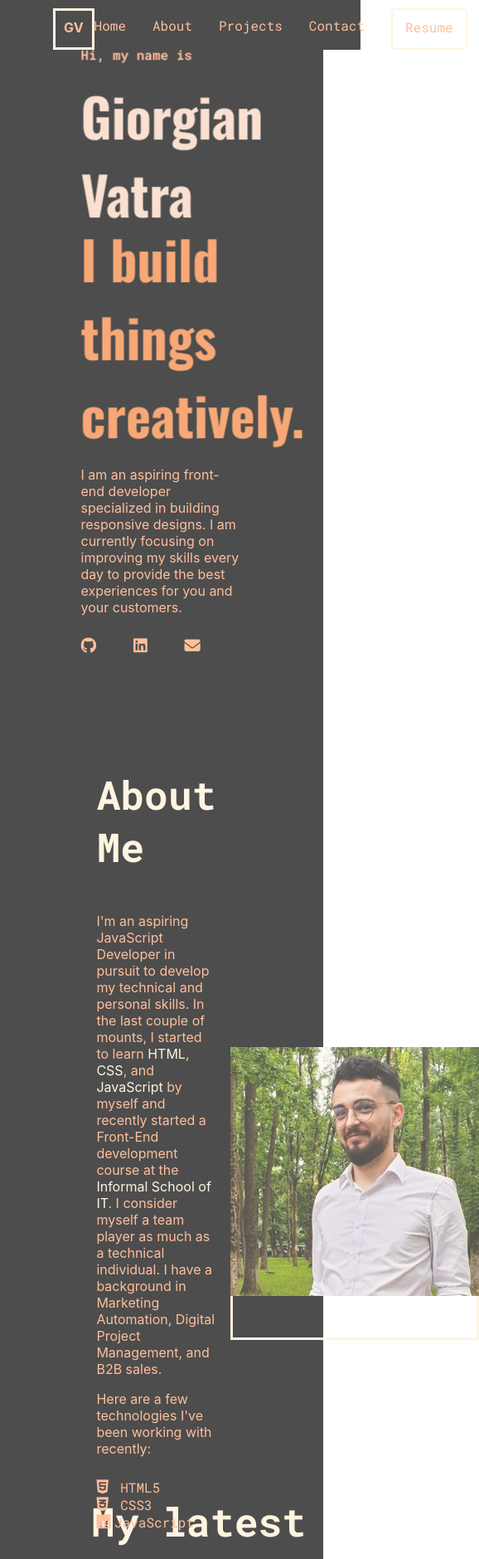
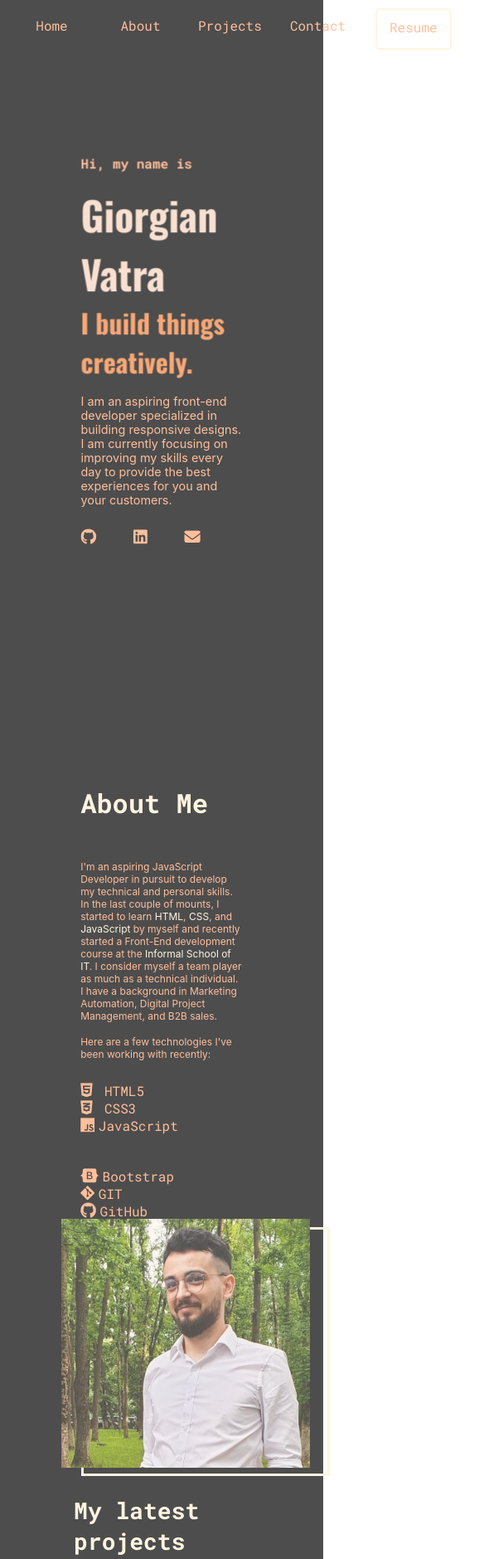
Before and after one commit to giorgianvatra/portofolio-, a plain HTML site: page index.html in a window 390 px wide. Shown: the top 1879 px of the page at 83% size, 578 px wide, since content can reach past the window. Drawn offline with nearby package versions, Linux system fonts and the light colour scheme.

Commit message:
homework done

```diff
--- a/index.html
+++ b/index.html
@@ -16,19 +16,19 @@
         <section class="home page" id="home">
 
             <!-- Navbar -->
-            <nav class="nav-bar animated bounceInLeft">
+            <nav class="nav-bar ">
                 <div class="logo bright-color">
                     <p>GV</p>
                 </div>
 
                 <ul class="link-section" id="home">
-                    <li class="Home animated bounceInLeft">
+                    <li class="Home">
                        <a href="#home"> Home</a>
                     </li>
                    <li class="about"><a href="#about"> About</a></li>
-                   <li class="projects"><a href="#projects">Projects</a></li>
+                   <li class="nav-projects"><a href="#projects">Projects</a></li>
                    <li class="contact-button"><a href="#contact">Contact</a></li>
-                   <a href="./cv/CV_Giorgian Vatra.pdf" target="_blank" class="resume-button bright-color">Resume</a>
+                   <a href="/cv/CV_Giorgian Vatra.pdf" target="_blank" class="resume-button bright-color">Resume</a>
                 </ul>
             </nav>
 
--- a/style.css
+++ b/style.css
@@ -9,6 +9,21 @@
   --hover-efect: #fff4e084;
   --orange: #ffbf9b;
   --red: #b46060;
+}
+
+::-webkit-scrollbar {
+  background-color: var(--background);
+  width: 5px;
+}
+
+::-webkit-scrollbar-thumb {
+  background-color: var(--beige);
+  border-radius: 10px;
+}
+
+
+::-webkit-scrollbar-thumb:hover {
+  background-color: var(--beige);
 }
 html{
     scroll-behavior: smooth;
@@ -40,7 +55,7 @@ p {
   color: var(--orange);
   max-width: 100vw;
   min-height: 100vh;
-  padding: 2rem 4rem;
+  padding: 2rem 2rem;
   transition: 0.33s;
 }
 .page {
@@ -71,8 +86,10 @@ p {
   z-index: 11;
   width: 95%;
   padding-top: 10px;
-  height: 60px
+  height: 55px
 }
+
+
 
 .nav-bar p {
   color: var(--orange);
@@ -83,11 +100,40 @@ p {
   font-weight: bold;
   font-size: 1.5;
 }
+
 .link-section {
   display: flex;
   flex-direction: row;
   gap: 2rem;
   list-style: none;
+}
+
+@media (max-width: 850px){
+  .nav-bar{
+    left: 0;
+  }
+
+  .logo{
+    display: none
+  }
+  .link-section{
+    width: 100%;
+    display: grid;
+    grid-template-columns: 1fr 1fr 1fr 1fr 1fr;
+    height: 25px;
+    padding: 0 25px;
+
+
+  }
+  .link-section a{
+    height: 50px;
+
+  }
+  .nav-bar li{
+    width: 75px;
+    text-align: center;
+  }
+
 }
 
 .link-section a {
@@ -145,6 +191,8 @@ p {
   top: -2rem;
 }
 
+
+
 .info {
   max-width: 33.75rem;
   position: relative;
@@ -166,14 +214,31 @@ p {
 .social-icons i:hover {
   color: var(--beige);
 }
+@media (max-width: 850px){
+  .name{
+    font-size: 3rem;
+    padding-bottom: 1rem;
+  }
+  .what-i-do{
+     font-size: 2rem;
+  }
+  .info{
+    font-size: 0.9rem;
+  }
+  .social-icons{
+    font-size: 1rem;
+  }
+}
 /* here ends first page styling */
 
 /* Starting of about section */
 
 .about-section {
   display: grid;
-  grid-template-areas: "content image";
-  grid-template-columns: 1fr 1fr;
+  grid-template-areas:
+
+  "content image";
+  grid-template-columns: 1fr  1fr;
   width: 60%;
   gap: 3rem;
   transition: 0.33s;
@@ -192,17 +257,13 @@ p {
   margin-bottom: 2rem;
   display: inline-block;
   color: var(--beige);
-  width: 50%;
+  width: 100%;
+  font-size: 50px;
+  grid-area: title;
+
 
 }
-.line {
-  display: inline-block;
-  width: 18vw;
-  border-bottom: 0.1px solid var(--beige);
-  margin-left: 2rem;
-  position: relative;
-  top: -5px;
-}
+
 .profile-picture {
   position: relative;
 }
@@ -263,7 +324,43 @@ p {
   max-height: 11rem;
   gap: 2.5rem;
 }
+@media (max-width: 850px){
+  .about-section {
+  display: grid;
+  grid-template-areas:
+    "content"
+   "image"
 
+  ;
+  grid-template-columns: none;
+  grid-template-rows: 1fr 7fr;
+  width: 60%;
+  gap: 3rem;
+  transition: 0.33s;
+  height: 100vh;
+  padding-top: 70px
+
+}
+.about-content .section-title{
+  font-size: 2rem;
+}
+.about-content {
+
+  width: 100%;
+  justify-content: center;
+  flex-direction: column;
+  position: relative;
+  gap: 1rem;
+  position: relative;
+}
+
+.about-content {
+ font-size: 0.75rem;
+}
+.profile-picture{
+  margin-left: -2.5rem
+}
+}
 /* End of the about section */
 /* start of the projects section */
 
@@ -271,10 +368,11 @@ p {
 .projects{
 
     display: grid;
-    grid-template-rows: 1fr 1fr 1fr 1fr;
+
     gap:3rem;
     width: 65%;
     padding-top: 50px;
+    height: 100%
 
 
   }
@@ -285,7 +383,7 @@ p {
     margin-bottom: 1rem;
     padding: 2rem 2rem 0rem 0rem;
     color: var(--beige);
-    font-size: 3rem;
+    font-size: 50px;
   }
 
 .project-one{
@@ -388,6 +486,23 @@ hr{
   width: 100%;
 }
 
+@media (max-width:850px){
+  .projects{
+    height: 100%
+  }
+  .projects .section-title{
+    font-size: 1.75rem;
+  }
+  .project-one{
+    flex-direction: column;
+    padding: 0;
+  }
+  .project-two{
+    flex-direction: column;
+    padding: 0
+  }
+}
+
 /* contact section */
 
 .contact{
@@ -397,13 +512,12 @@ hr{
   justify-content: center;
   align-items: center;
   gap: 3rem;
-  margin-top: 150vh;
 
 }
 
 .section-title{
-   font-size: 3rem;
-   padding-top: 50px;
+   font-size: 50px;
+   color: var(--beige);
 }
 
 .contact-components p{
@@ -472,7 +586,14 @@ hr{
   color: var(--background);
 }
 
-
+@media (max-width: 850px){
+  .contact .section-title{
+    font-size: 2.5rem;
+  }
+  .contact-components p{
+    font-size: 1.1rem;
+  }
+}
 
 
 
```
